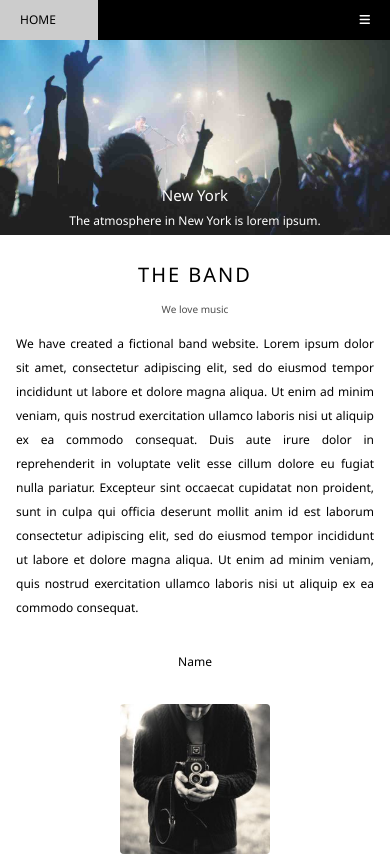
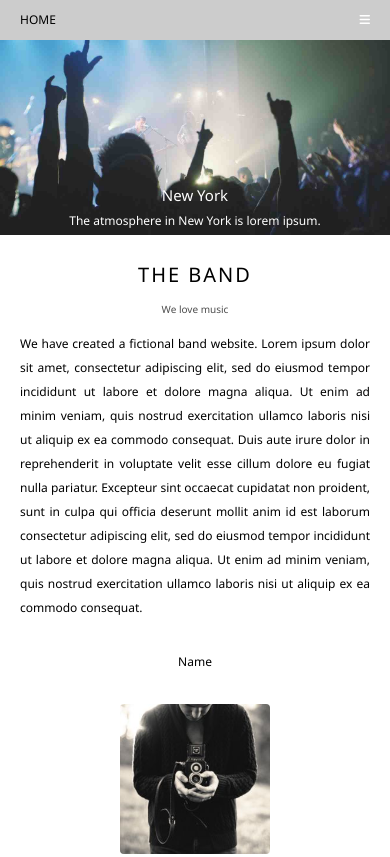
Before and after one commit to IvanPham03/practice-template-from-W3s, a plain HTML site: page THE_BAND/index.html in a window 390 px wide. Shown: the top 857 px of the page. Drawn offline with Linux system fonts and the light colour scheme.

Commit message:
Web The Band fix

```diff
--- a/THE_BAND/resposive.css
+++ b/THE_BAND/resposive.css
@@ -26,7 +26,7 @@
 
     .container {
         padding: 20px 0px;
-        margin: 0 16px;
+        margin: 0 20px;
         font-size: 12px;
         text-align: center;
     }
--- a/THE_BAND/style.css
+++ b/THE_BAND/style.css
@@ -10,9 +10,6 @@ body {
     line-height: 1.5rem;
 }
 
-main {
-    width: auto;
-}
 
 #header {
     position: fixed;
@@ -37,7 +34,6 @@ main {
 }
 
 #header>a:hover {
-    width: 25%;
     color: #000 !important;
     background-color: #ccc !important;
 }
```
